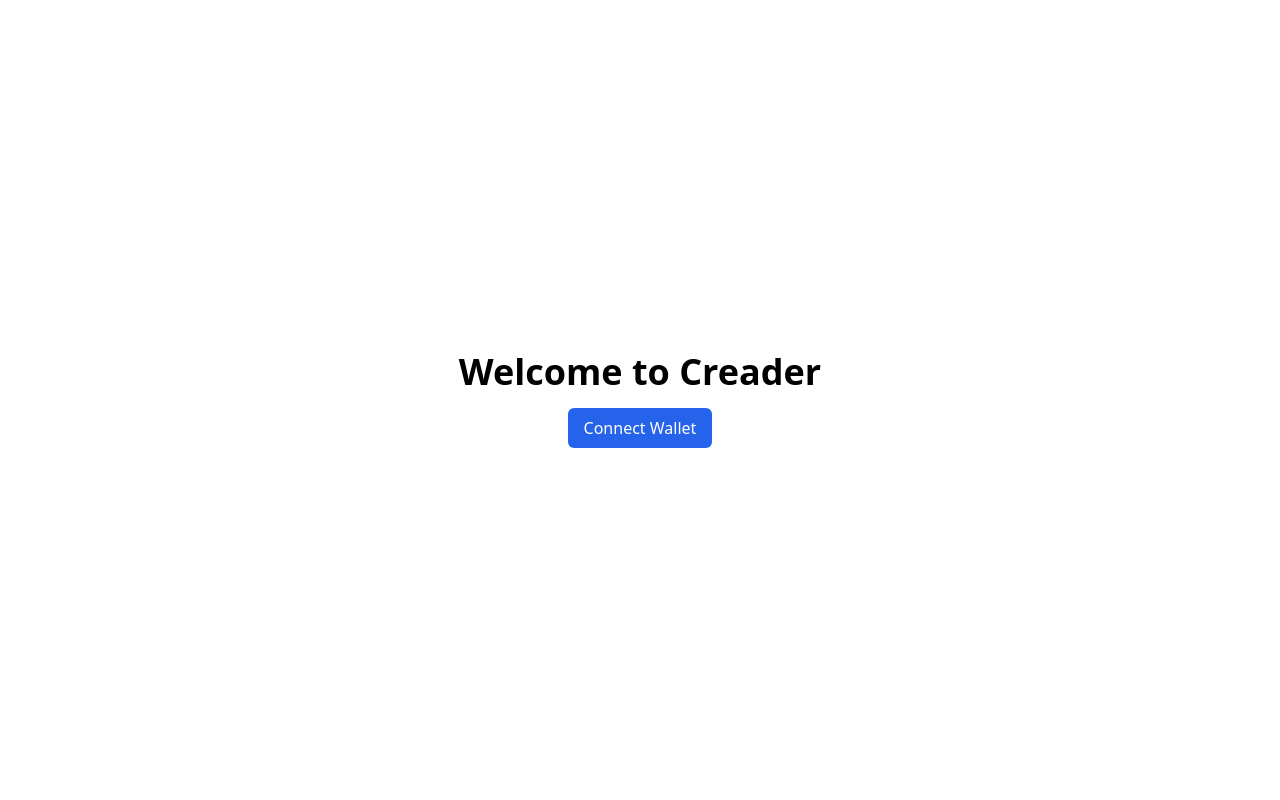
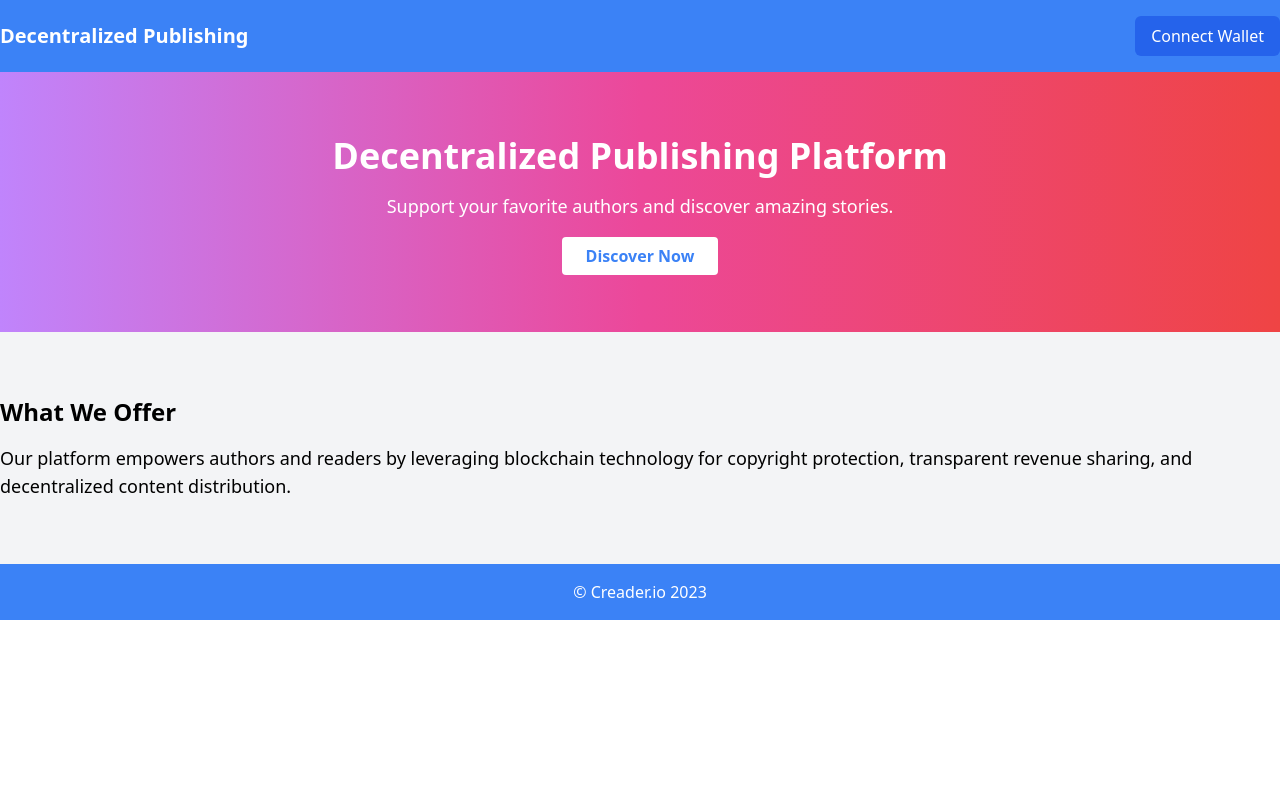
Before and after one commit to timothyshen/creader-io, a Next.js app: page / in a window 1280 px wide. Shown: the top 800 px of the page. Built offline with nearby package versions, Linux system fonts and the light colour scheme.

Commit message:
added new home page

```diff
--- a/app/components/ConnectButton.tsx
+++ b/app/components/ConnectButton.tsx
@@ -19,7 +19,7 @@ const ConnectWalletButton: React.FC = () => {
     // Request access to the user's Ethereum wallet
     const provider = new ethers.providers.Web3Provider(window.ethereum);
     try {
-      await window.ethereum.request({ method: 'eth_requestAccounts' });
+      await (window.ethereum as any).request({ method: "eth_requestAccounts" });
       const accounts = await provider.listAccounts();
       setAddress(accounts[0]);
       const userAddress = accounts[0];
@@ -35,7 +35,13 @@ const ConnectWalletButton: React.FC = () => {
     router.push("/mint");
   };
 
-  const buttonText = address ? `Connected: ${address}` : "Connect Wallet";
+  const sliceAddress = (address: string) => {
+    return `${address.slice(0, 6)}...${address.slice(-4)}`;
+  };
+
+  const buttonText = address
+    ? `Connected: ${sliceAddress(address)}`
+    : "Connect Wallet";
 
   return (
     <div className="flex flex-col items-center space-y-4">
@@ -45,14 +51,14 @@ const ConnectWalletButton: React.FC = () => {
       >
         {buttonText}
       </Button>
-      {address && (
+      {/* {address && (
         <Button
           onClick={handleNavigateToMint}
           className="px-4 py-2 text-white bg-green-600 rounded-md hover:bg-green-700"
         >
           Go to Mint Page
         </Button>
-      )}
+      )} */}
     </div>
   );
 };
--- a/app/components/NFTMintPage.tsx
+++ b/app/components/NFTMintPage.tsx
@@ -23,7 +23,7 @@ const NFTMintPage: React.FC = () => {
     const { baseContract } = await connect();
     console.log(baseContract);
 
-    await window.ethereum.request({ method: "eth_requestAccounts" });
+    await (window.ethereum as any).request({ method: "eth_requestAccounts" });
     const accounts = await provider.listAccounts();
     console.log(accounts);
 
--- a/next.config.js
+++ b/next.config.js
@@ -1,6 +1,9 @@
 /** @type {import('next').NextConfig} */
 const nextConfig = {
   reactStrictMode: true,
-}
+  experimental: {
+    appDir: true,
+  },
+};
 
-module.exports = nextConfig
+module.exports = nextConfig;
--- a/pages/_app.tsx
+++ b/pages/_app.tsx
@@ -1,6 +1,12 @@
-import '@/styles/globals.css'
-import type { AppProps } from 'next/app'
+import "@/styles/globals.css";
+import type { AppProps } from "next/app";
+import { config, library } from "@fortawesome/fontawesome-svg-core";
+import { fas } from "@fortawesome/free-solid-svg-icons";
+import "@fortawesome/fontawesome-svg-core/styles.css";
 
 export default function App({ Component, pageProps }: AppProps) {
-  return <Component {...pageProps} />
+  config.autoAddCss = false; // Disable automatic adding of CSS
+  library.add(fas); // Add the desired icon packs
+
+  return <Component {...pageProps} />;
 }
--- a/pages/index.tsx
+++ b/pages/index.tsx
@@ -1,4 +1,5 @@
 import Head from "next/head";
+import Link from "next/link";
 import ConnectButton from "@/app/components/ConnectButton";
 import NFTMintPage from "@/app/components/NFTMintPage";
 
@@ -11,14 +12,47 @@ export default function Home() {
         <meta name="viewport" content="width=device-width, initial-scale=1" />
         <link rel="icon" href="/favicon.ico" />
       </Head>
-      {/* create a middle aligned title and button */}
-      <div className="flex items-center justify-center h-screen">
-        <div className="text-center">
-          <h1 className="text-4xl font-bold mb-4">Welcome to Creader</h1>
-          <ConnectButton></ConnectButton>
-        </div>
-      </div>
-      <NFTMintPage />
+      <header className="bg-blue-500 py-4">
+        <nav className="container mx-auto flex justify-between items-center">
+          <h1 className="text-white font-bold text-xl">
+            Decentralized Publishing
+          </h1>
+          <div className="flex space-x-4">
+            <ConnectButton></ConnectButton>
+          </div>
+        </nav>
+      </header>
+
+      <main>
+        <section className="hero text-center py-16 bg-gradient-to-r from-purple-400 via-pink-500 to-red-500 text-white">
+          <h1 className="text-4xl font-bold mb-4">
+            Decentralized Publishing Platform
+          </h1>
+          <p className="text-lg mb-6">
+            Support your favorite authors and discover amazing stories.
+          </p>
+          <Link
+            className="bg-white text-blue-500 px-6 py-2 rounded font-semibold"
+            href="/discover"
+          >
+            Discover Now
+          </Link>
+        </section>
+
+        <section className="about py-16 bg-gray-100">
+          <div className="container mx-auto">
+            <h2 className="text-2xl font-bold mb-4">What We Offer</h2>
+            <p className="text-lg">
+              Our platform empowers authors and readers by leveraging blockchain
+              technology for copyright protection, transparent revenue sharing,
+              and decentralized content distribution.
+            </p>
+          </div>
+        </section>
+      </main>
+      <footer className="bg-blue-500 py-4 text-center text-white">
+        <p>&copy; Creader.io 2023</p>
+      </footer>
     </>
   );
 }
```
Also changed, not shown: tsconfig.json (+23 -5 lines), 1 other file (tests, documents, lock files or other folders).
